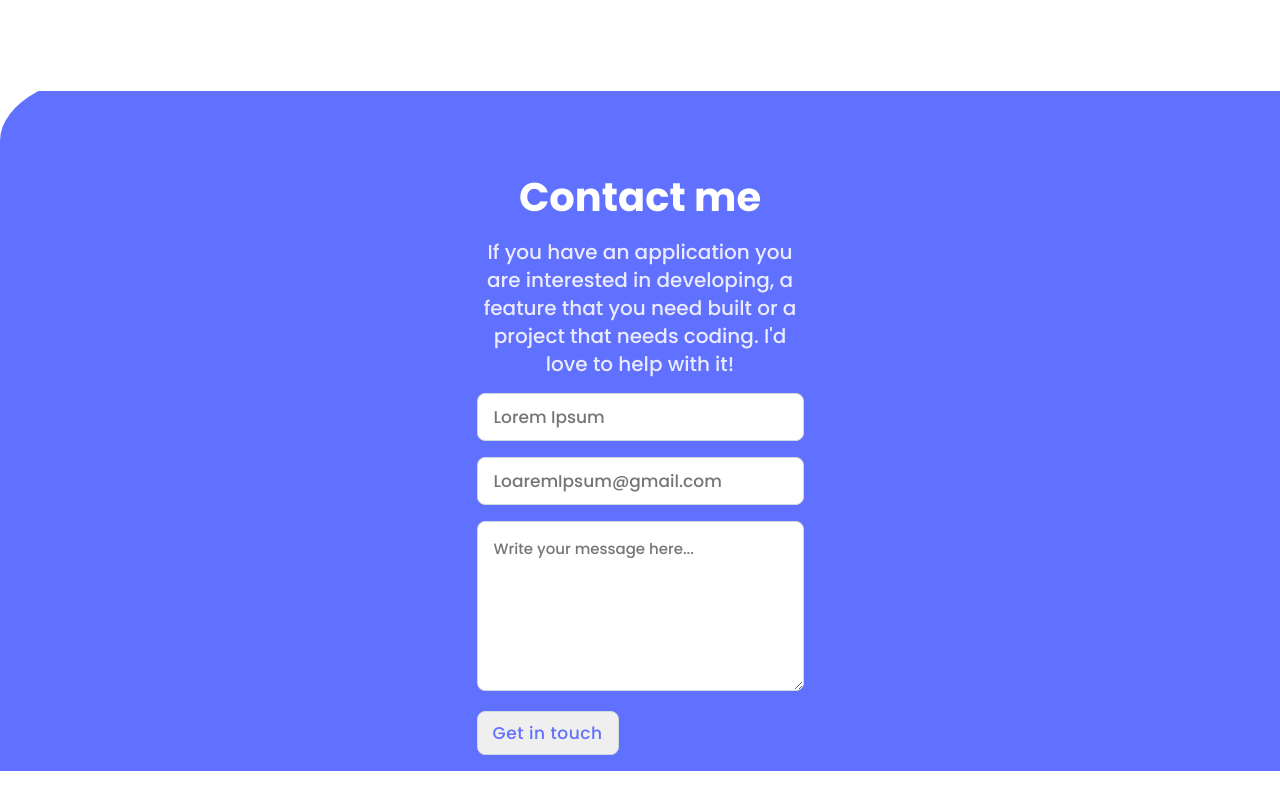
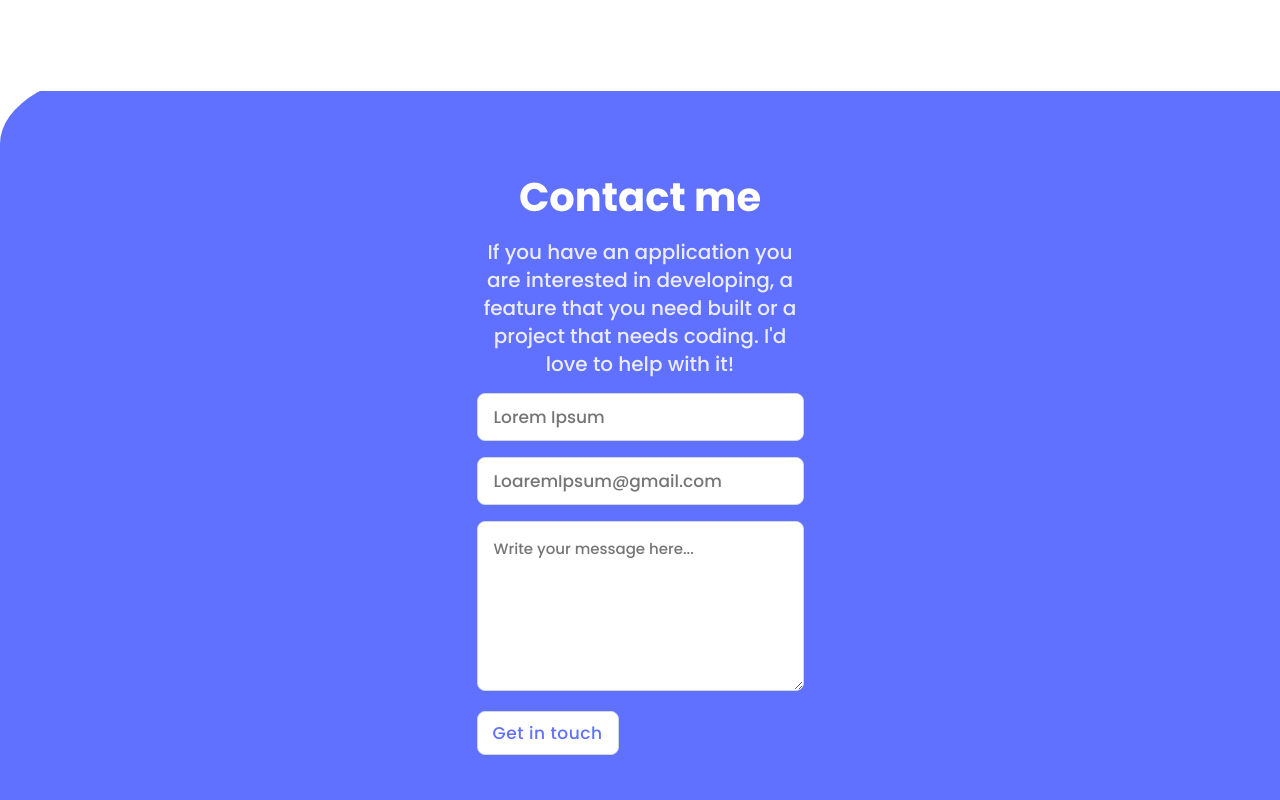
Before and after one commit to gergitokusse/Portfolio, a website: page index.html in a window 1280 px wide. Shown: the part 3213-4013 px from the top of the page. Before the commit the page ends 3984 px from the top, so only its background shows below. Drawn offline with Linux system fonts and the light colour scheme.

Commit message:
Update Style file

```diff
--- a/style.css
+++ b/style.css
@@ -716,7 +716,8 @@ body {
   height: 44px;
   width: 142px;
   border-radius: 8px;
-  margin-bottom: 16px;
+  margin-bottom: 45px;
+  background-color: #fff;
   color: #6070ff;
   font-size: 17px;
   font-weight: 500;
```
